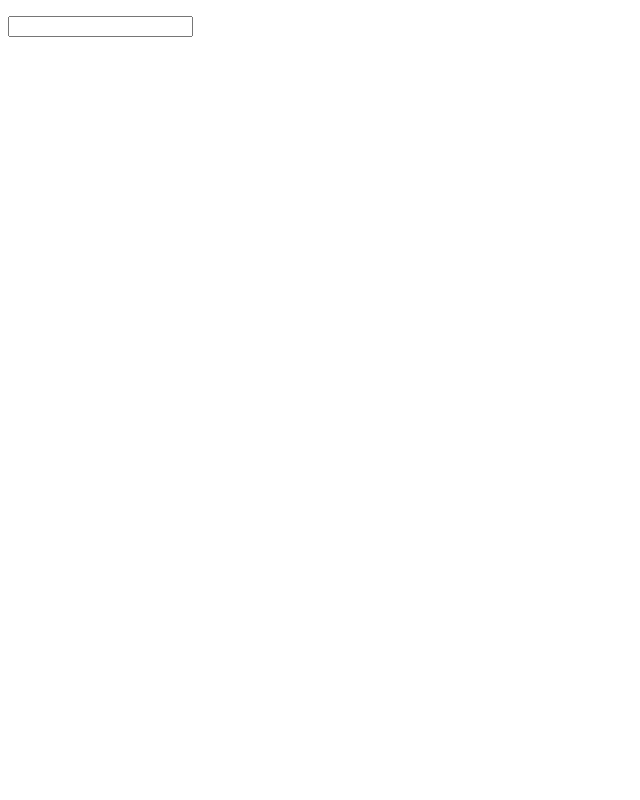
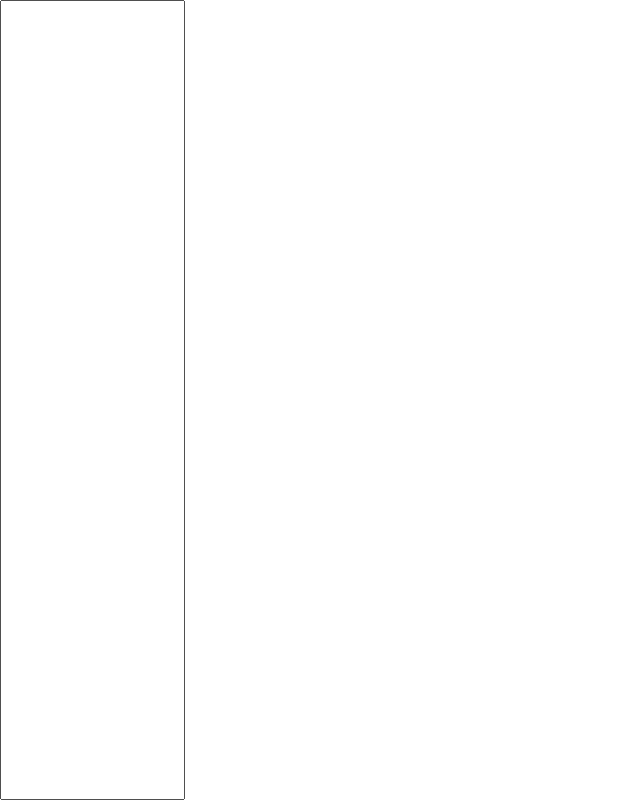
Before and after one commit to lorisobi/lorisobi.github.io, a plain HTML site: page index.html in a window 1280 px wide. Shown: the whole page, without its empty margins (0-640 px from the left). Drawn offline with Linux system fonts and the light colour scheme.

Commit message:
baselayout

```diff
--- a/index.html
+++ b/index.html
@@ -9,9 +9,12 @@
     <title>LORISOBERLÆNDER</title>
 </head>
 <body>
+    <div>
     <p>
 
     </p>
+    <div id="bottom"></div>
+</div>
     <input type="text" onkeydown="search(this);">
     <script src="js/index.js"></script>
 </body>
--- a/style/style.css
+++ b/style/style.css
@@ -0,0 +1,12 @@
+html,body{
+    width: 100vw;
+    height: 100vh;
+    padding: 0 !important;
+    margin: 0 !important;
+}
+
+body{
+    display: flex;
+    justify-content: column;
+    align-items: stretch;
+}
```
